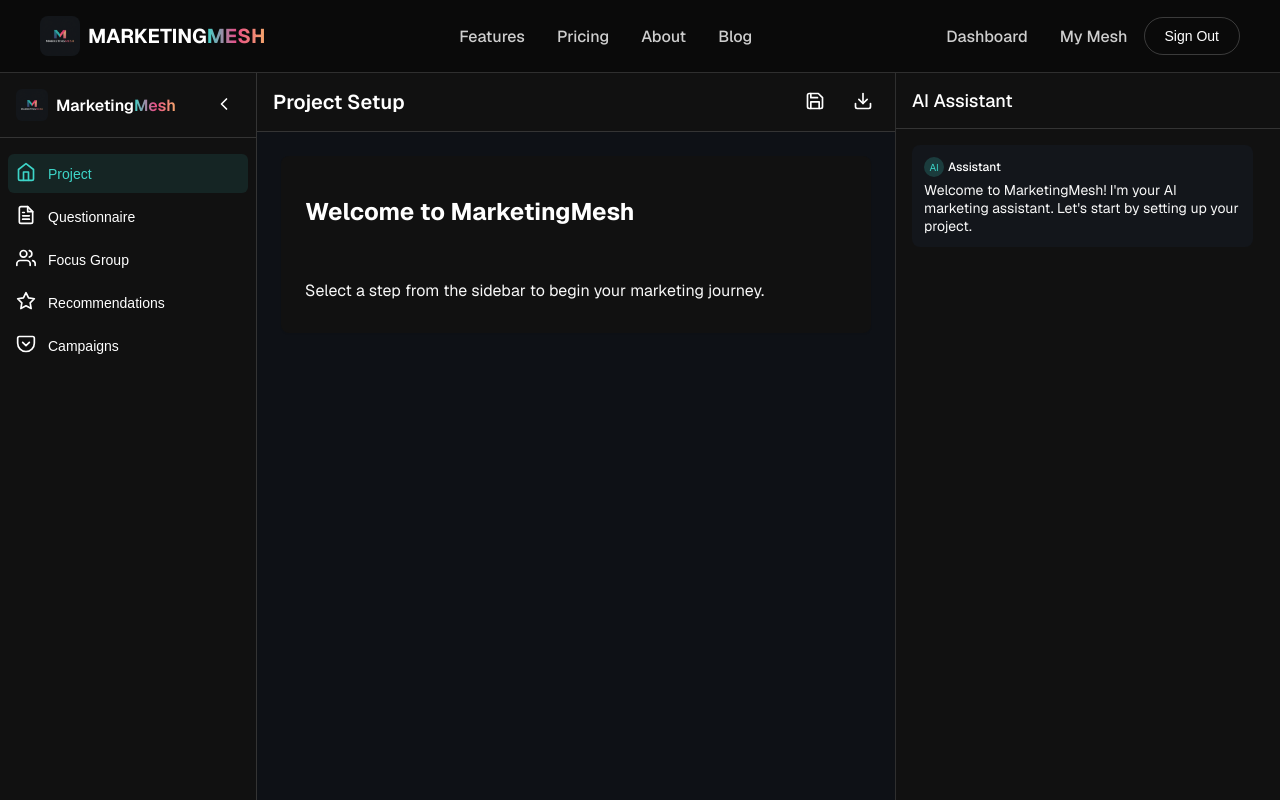
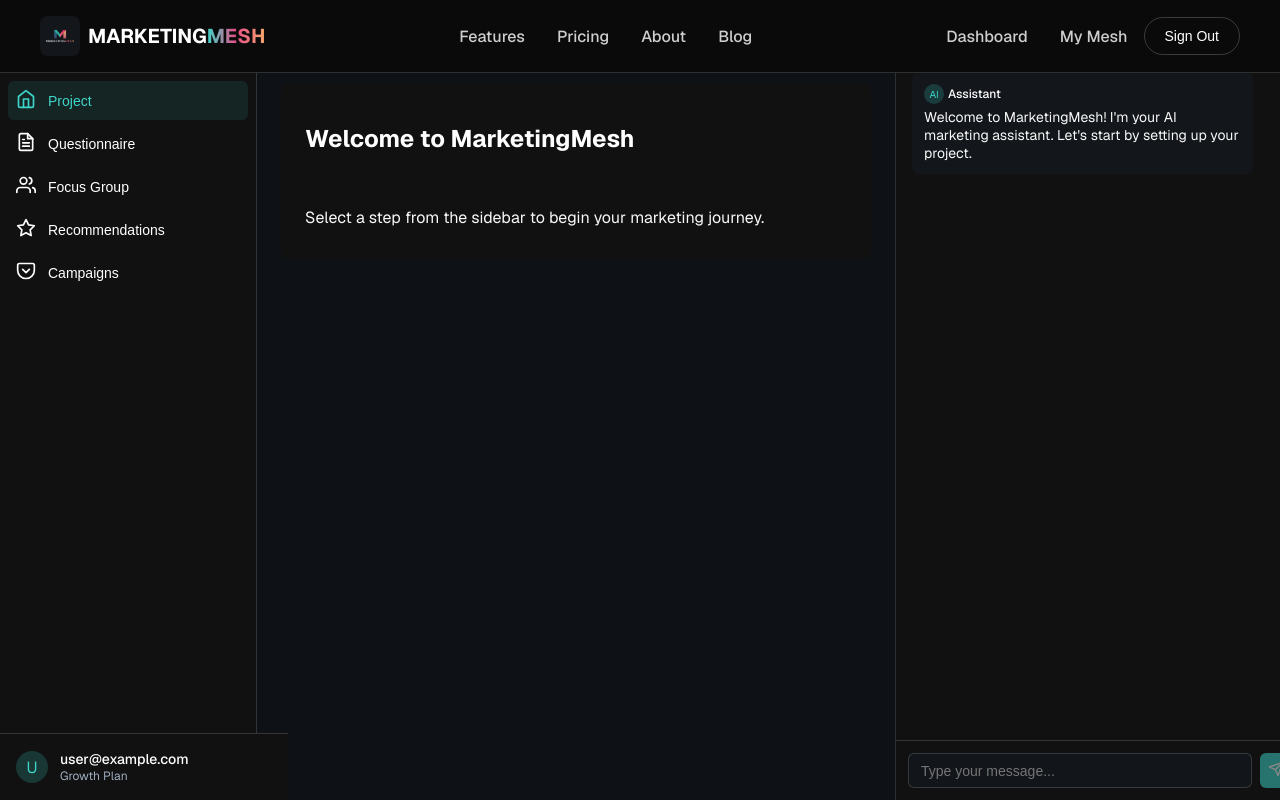
Before and after one commit to Universal-Basic-Compute/marketingmesh, a Next.js app: page /mesh in a window 1280 px wide. Shown: the top 800 px of the page. Built offline with nearby package versions, Linux system fonts and the light colour scheme; no server answers; sample sign-in values are in the browser's storage.

Commit message:
refactor: Modify mesh page layout to ensure scrollable content and hide footer

```diff
--- a/app/mesh/page.tsx
+++ b/app/mesh/page.tsx
@@ -27,6 +27,22 @@ export default function MeshPage() {
       router.push('/login');
     }
   }, [status, router]);
+
+  // Hide footer when this component mounts
+  useEffect(() => {
+    const footer = document.querySelector('footer');
+    if (footer) {
+      footer.style.display = 'none';
+    }
+
+    // Show footer again when component unmounts
+    return () => {
+      const footer = document.querySelector('footer');
+      if (footer) {
+        footer.style.display = 'block';
+      }
+    };
+  }, []);
 
   // Auto-scroll to bottom of messages only when a new user or AI message is added
   useEffect(() => {
@@ -136,7 +152,13 @@ export default function MeshPage() {
       display: 'flex',
       height: '100vh',
       backgroundColor: '#0a0a0a',
-      overflow: 'hidden'
+      overflow: 'hidden',
+      position: 'fixed',
+      top: 0,
+      left: 0,
+      right: 0,
+      bottom: 0,
+      zIndex: 40
     }}>
       {/* Sidebar */}
       <div style={{
@@ -224,7 +246,8 @@ export default function MeshPage() {
           flex: 1,
           overflowY: 'auto',
           padding: '1rem 0.5rem',
-          height: 'calc(100vh - 136px)' // Subtract header and footer heights
+          height: 'calc(100vh - 136px)', // Subtract header and footer heights
+          position: 'relative'
         }}>
           <nav style={{ display: 'flex', flexDirection: 'column', gap: '0.25rem' }}>
             {[
@@ -414,7 +437,9 @@ export default function MeshPage() {
           flex: 1,
           overflowY: 'auto',
           padding: '1.5rem',
-          backgroundColor: 'rgba(26, 34, 52, 0.3)'
+          backgroundColor: 'rgba(26, 34, 52, 0.3)',
+          height: 'calc(100vh - 64px)', // Subtract header height
+          position: 'relative'
         }}>
           <div style={{
             backgroundColor: '#111111',
@@ -482,7 +507,8 @@ export default function MeshPage() {
           flexDirection: 'column',
           gap: '1rem',
           height: 'calc(100vh - 120px)', // Subtract header and input area heights
-          paddingBottom: '60px' // Add padding to ensure messages aren't hidden behind input
+          paddingBottom: '60px', // Add padding to ensure messages aren't hidden behind input
+          position: 'relative'
         }}>
           {messages.map((message, index) => (
             <div
```
